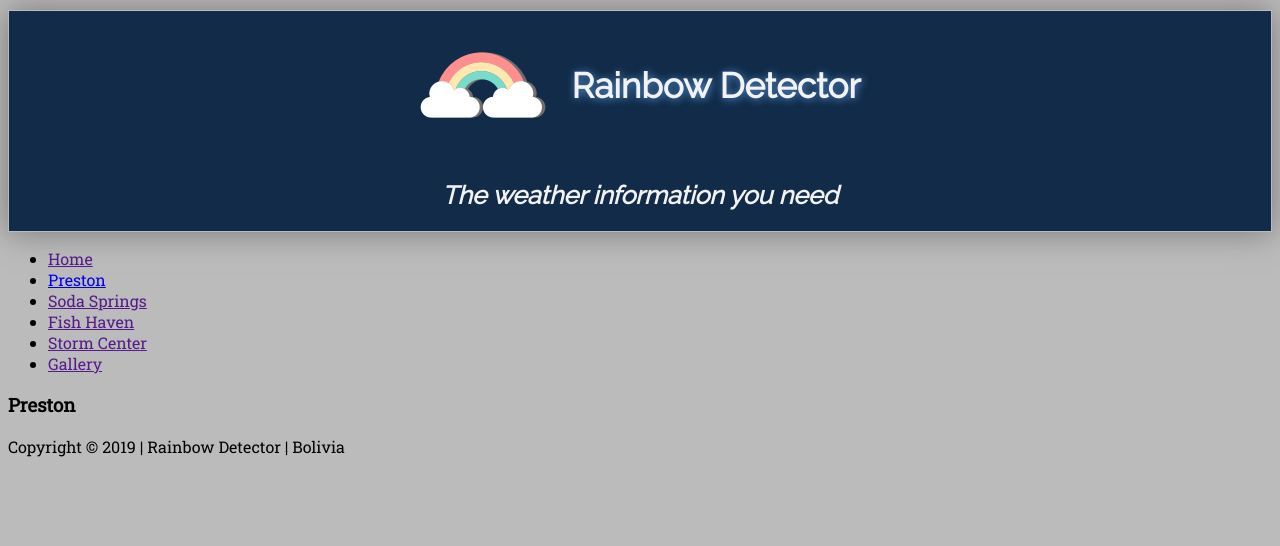
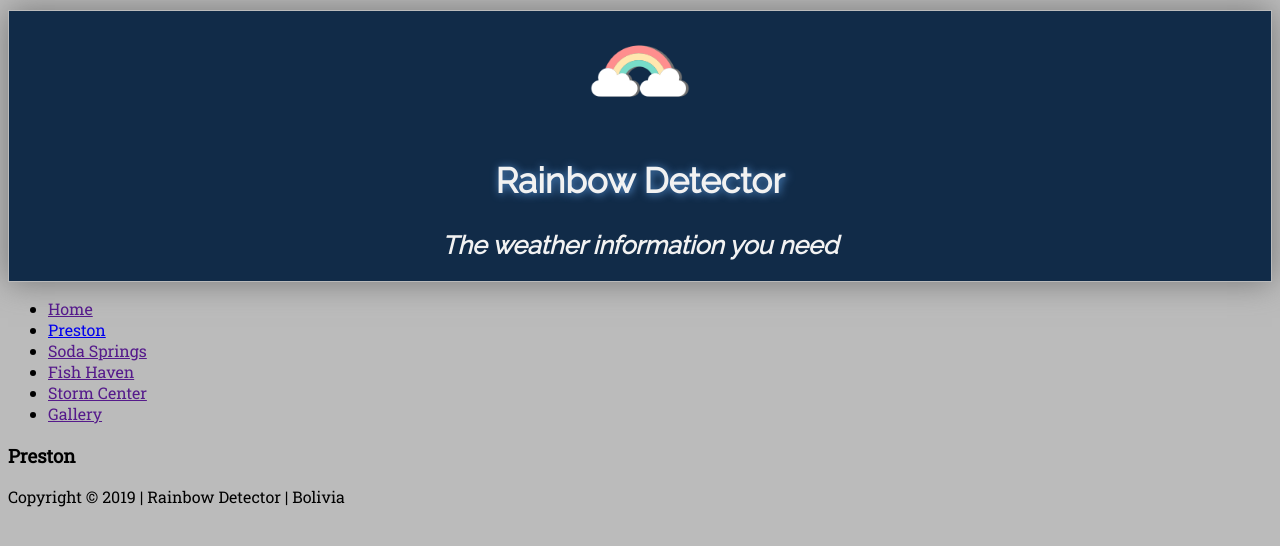
Before and after one commit to escarrasco/escarrasco.github.io, a plain HTML site: page assignments/lesson-4/preston-4.html in a window 1280 px wide. Drawn offline with Linux system fonts and the light colour scheme.

Commit message:
lessson4

```diff
--- a/assignments/lesson-4/css/small-4.css
+++ b/assignments/lesson-4/css/small-4.css
@@ -22,10 +22,14 @@ header {
     color: #f2f2f2;
 }
 
-header img, .headings {
+header img, .headings .motto {
 	display: inline-block;
 	vertical-align: middle;
 	margin: 10px;
+}
+
+header img{
+    width: 100px;
 }
 
 header h1{
```
